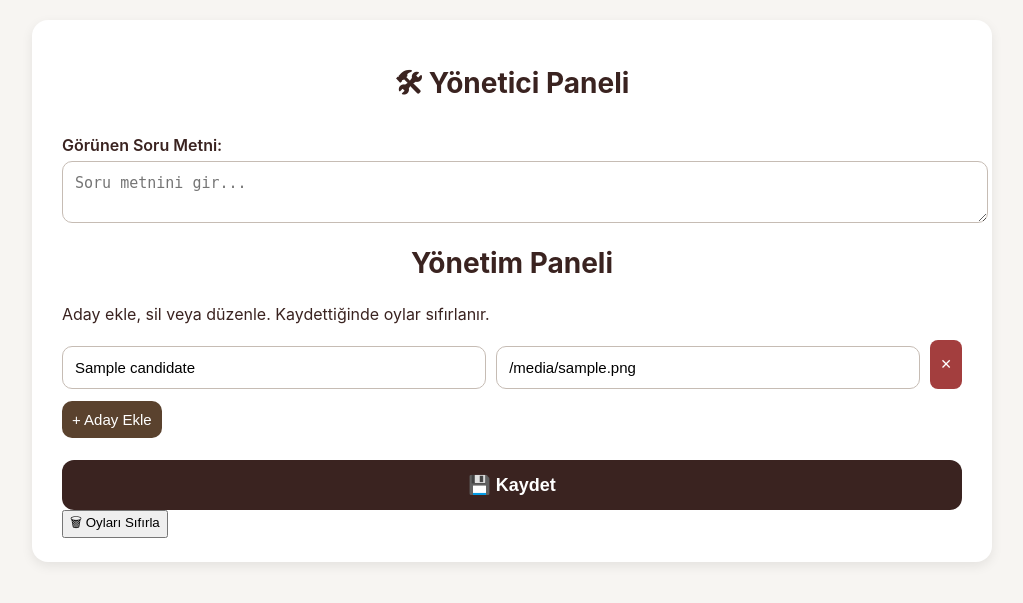
After one commit to yavuz873/tek_soru_borda_images, a Flask app: template templates/admin_panel.html in a window 1280 px wide. The commit adds this page. Shown: the top 603 px of the page, without its empty margins (128-1151 px from the left). Run offline with Flask 3, Linux system fonts and the light colour scheme; the template is opened without the code that fills it: most values are stand-ins (such as "Sample title", 1, 10 or a date in 2020).

Commit message:
Admin panel ve oy sıfırlama eklendi

```diff
--- a/app.py
+++ b/app.py
@@ -124,7 +124,6 @@ def export_csv():
     mem = io.BytesIO(output.getvalue().encode("utf-8"))
     mem.seek(0)
     return send_file(mem, mimetype="text/csv", as_attachment=True, download_name="votes_export.csv")
-
 @app.route("/reset")
 def reset():
     token = request.args.get("token", "")
@@ -134,6 +133,57 @@ def reset():
     resp = make_response(redirect(url_for("results")))
     resp.delete_cookie(COOKIE_NAME)
     return resp
+
+
+# =====================
+#    ADMIN PANEL
+# =====================
+
+ADMIN_PASSWORD = "DEGIS_TIR"
+
+
+@app.route("/admin-login", methods=["GET", "POST"])
+def admin_login():
+    error = None
+    if request.method == "POST":
+        pwd = request.form.get("password", "")
+        if pwd == ADMIN_PASSWORD:
+            resp = make_response(redirect("/admin-panel"))
+            resp.set_cookie("admin", "1", max_age=3600)   # 1 saat admin
+            return resp
+        else:
+            error = "Hatalı şifre!"
+    return render_template("admin_login.html", error=error)
+
+
+@app.route("/admin-panel")
+def admin_panel():
+    if request.cookies.get("admin") != "1":
+        return redirect("/admin-login")
+
+    return render_template(
+        "admin_panel.html",
+        candidates=CANDIDATES,
+    )
+
+
+@app.route("/admin-update", methods=["POST"])
+def admin_update():
+    if request.cookies.get("admin") != "1":
+        return jsonify({"ok": False, "msg": "Yetkin yok"})
+
+    data = request.get_json()
+
+    new_question = data.get("question", "")
+    new_candidates = data.get("candidates", [])
+
+    global CANDIDATES, NAMES
+    CANDIDATES = new_candidates
+    NAMES = [c["name"] for c in CANDIDATES]
+
+    save_data({"votes": []})  # Aday değiştiyse oyları sil
+
+    return jsonify({"ok": True})
 
 
 # ===== GÖRSELLERİ KONTROL =====
--- /dev/null
+++ b/templates/admin_panel.html
@@ -0,0 +1,210 @@
+<!DOCTYPE html>
+<html lang="tr">
+<head>
+<meta charset="UTF-8">
+<meta name="viewport" content="width=device-width, initial-scale=1.0">
+<title>Admin Panel</title>
+
+<style>
+    body {
+        margin: 0;
+        font-family: "Inter", system-ui, sans-serif;
+        background: #f7f5f2;
+        color: #3A2320;
+        padding: 20px;
+    }
+
+    .container {
+        max-width: 900px;
+        margin: auto;
+        background: #fff;
+        padding: 24px 30px;
+        border-radius: 16px;
+        box-shadow: 0 4px 12px rgba(0,0,0,.08);
+    }
+
+    h1 {
+        font-size: 28px;
+        text-align: center;
+        color: #3A2320;
+        margin-bottom: 24px;
+    }
+
+    label {
+        font-weight: 600;
+        display: block;
+        margin-top: 18px;
+    }
+
+    input, textarea {
+        width: 100%;
+        padding: 12px;
+        font-size: 15px;
+        margin-top: 6px;
+        border-radius: 10px;
+        border: 1px solid #c6bcb4;
+        outline: none;
+    }
+
+    input:focus, textarea:focus {
+        border-color: #5a422e;
+    }
+
+    .candidate-row {
+        display: flex;
+        gap: 10px;
+        margin-top: 8px;
+    }
+
+    .candidate-row input {
+        flex: 1;
+    }
+
+    .remove-btn {
+        background: #a33e3e;
+        border: none;
+        color: white;
+        padding: 6px 10px;
+        border-radius: 8px;
+        cursor: pointer;
+        font-size: 14px;
+        transition: .2s;
+    }
+
+    .remove-btn:hover {
+        background:#7c1e1e;
+    }
+
+    .add-btn {
+        margin-top: 12px;
+        background: #5a422e;
+        border: none;
+        padding: 10px;
+        color:white;
+        border-radius: 10px;
+        font-size: 15px;
+        cursor:pointer;
+        transition:.2s;
+    }
+
+    .add-btn:hover {
+        background:#3d2c20;
+    }
+
+    .save-btn {
+        width: 100%;
+        margin-top: 22px;
+        font-size: 18px;
+        padding: 14px;
+        background:#3A2320;
+        color:white;
+        border:none;
+        border-radius:12px;
+        cursor:pointer;
+        font-weight:700;
+    }
+
+    .save-btn:hover {
+        background:#1f1410;
+    }
+
+    .danger {
+        margin-top: 18px;
+        background:#c73939;
+        color:white;
+        padding:12px;
+        width: 100%;
+        border:none;
+        border-radius:12px;
+        font-weight:700;
+        cursor:pointer;
+    }
+
+    .danger:hover {
+        background:#8a1010;
+    }
+</style>
+</head>
+
+<body>
+<div class="container">
+    <h1>🛠 Yönetici Paneli</h1>
+
+    <!-- 📝 Soru düzenleme -->
+    <label>Görünen Soru Metni:</label>
+    <textarea id="question" rows="2" placeholder="Soru metnini gir..."></textarea>
+
+    <!-- 👥 Aday düzenleme alanı -->
+    <h1 class="admin-title">Yönetim Paneli</h1>
+<p class="admin-text">Aday ekle, sil veya düzenle. Kaydettiğinde oylar sıfırlanır.</p>
+
+<div id="candidateList">
+    {% for c in candidates %}
+    <div class="candidate-row">
+        <input type="text" value="{{ c.name }}" placeholder="Aday İsmi">
+        <input type="text" value="{{ c.img }}" placeholder="Görsel URL (jpg)">
+        <button class="remove-btn" onclick="removeRow(this)">✕</button>
+    </div>
+    {% endfor %}
+</div>
+
+<button class="add-btn" onclick="addCandidate()">+ Aday Ekle</button>
+<button class="save-btn" onclick="saveChanges()">💾 Kaydet</button>
+<button class="reset-btn" onclick="resetVotes()">🗑 Oyları Sıfırla</button>
+
+<script>
+function addCandidate() {
+    const list = document.getElementById("candidateList");
+    const div = document.createElement("div");
+    div.className = "candidate-row";
+    div.innerHTML = `
+        <input type="text" placeholder="İsim">
+        <input type="text" placeholder="Görsel URL">
+        <button class="remove-btn" onclick="removeRow(this)">X</button>
+    `;
+    list.appendChild(div);
+}
+
+function removeRow(btn) {
+    btn.parentElement.remove();
+}
+
+function saveChanges() {
+    const rows = document.querySelectorAll(".candidate-row");
+    const candidates = [];
+    rows.forEach(r => {
+        const name = r.children[0].value.trim();
+        const img = r.children[1].value.trim();
+        if (name && img) candidates.push({name, img});
+    });
+
+    fetch("/admin-update", {
+        method: "POST",
+        headers: {"Content-Type": "application/json"},
+        body: JSON.stringify({candidates})
+    }).then(r => r.json()).then(res => {
+        if(res.ok) alert("Kaydedildi ✓");
+        else alert(res.msg);
+    });
+}
+
+function resetVotes() {
+    if(confirm("Tüm oylar silinsin mi?")) {
+        window.location.href = "/reset?token=DEGIS_TIR";
+    }
+}
+</script>
+</div> <!-- sayfanın son içeriği -->
+
+<script>
+function resetVotes() {
+  if (confirm("Tüm oylar silinsin mi?")) {
+    fetch("/reset")
+      .then(() => alert("Oylar sıfırlandı!"))
+      .then(() => location.reload());
+  }
+}
+</script>
+
+</body>
+</html>
--- a/templates/results.html
+++ b/templates/results.html
@@ -105,7 +105,9 @@
   <p style="margin-top:12px;">
     <a class="btn" href="/">Oy Ver</a>
     <a class="btn" href="/export.csv">CSV İndir</a>
-    <a class="btn" href="/reset?token=DEGIS_TIR">Sıfırla (admin)</a>
+ {% if request.cookies.get('admin') == '1' %}
+<a class="btn" href="/reset?token=DEGIS_TIR">Sıfırla (admin)</a>
+{% endif %}
   </p>
   <p style="margin-top:12px;">
     <a class="btn" href="/undo">Geri Al</a>
```
Also changed, not shown: data.json (+56 -0 lines), static/css/style.css (+59 -0 lines), templates/admin_login.html (added, +100 -0 lines).
